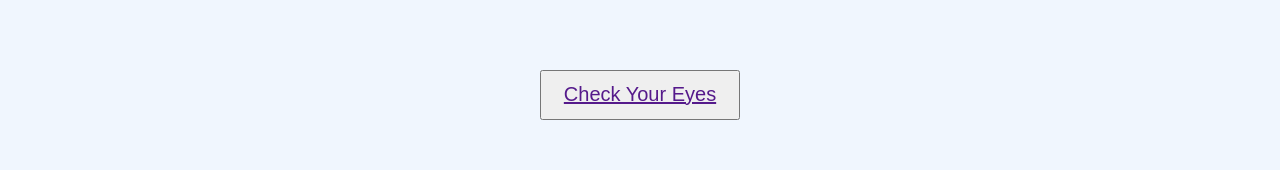
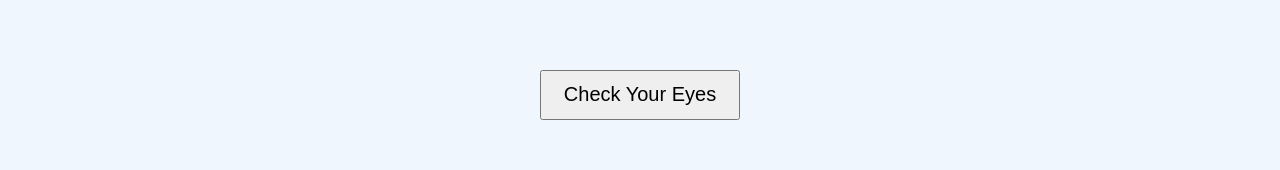
Before and after one commit to Parisha-Agrawal/Cataract-website, a React (Create React App) app: page / in a window 1280 px wide. Shown: the part 453-623 px from the top of the page. Built offline with nearby package versions, Linux system fonts and the light colour scheme.

Commit message:
Fixed build warnings

```diff
--- a/src/App.js
+++ b/src/App.js
@@ -7,7 +7,7 @@ function App() {
 			<nav class="navbar background">
 				<ul class="nav-list">
 					<div class="logo">
-						<img src=
+						<img alt="logo" src=
 "https://static.vecteezy.com/system/resources/previews/000/606/261/original/eye-logo-vector.jpg" />
 					</div>
           <li><h1 class = "text-big"><b>Cataract Checkup</b></h1></li>
@@ -44,7 +44,7 @@ function App() {
 					</div>
           <div class="image">
             <br></br>
-						<img src=
+						<img alt="homepage_img" src=
 "https://www.ucsf.edu/sites/default/files/styles/2014_inline_5-col/public/fields/field_insert_file/news/senior-eye.jpg?itok=yzYuASzh" />
 					</div>
 				</div>
@@ -52,7 +52,7 @@ function App() {
       <section class="section2">
       <div class="box-main">
         <h1 class="text-mid">
-        <button type="button" class="top-center" color='blue'><a href = "">Check Your Eyes</a></button>
+        <button type="button" class="top-center" color='blue'>Check Your Eyes</button>
         </h1>
       </div>
       </section>
```
